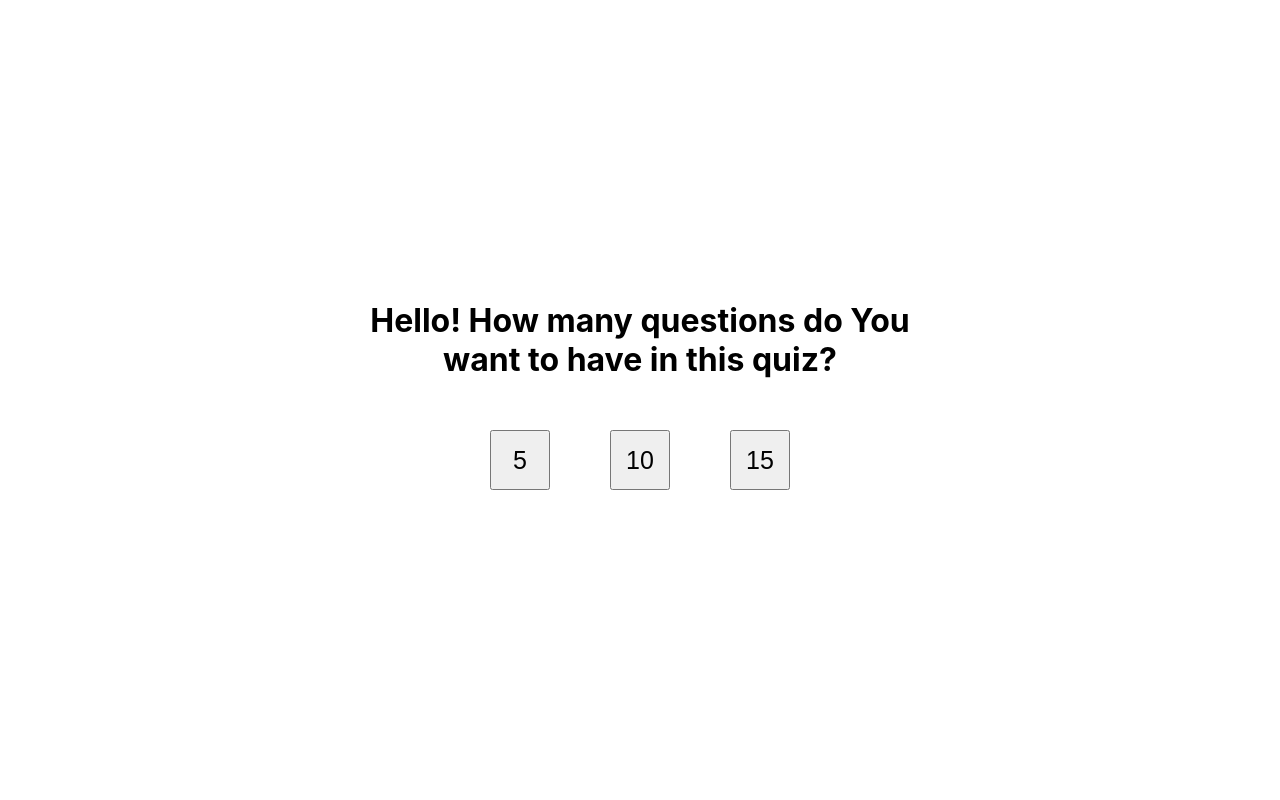
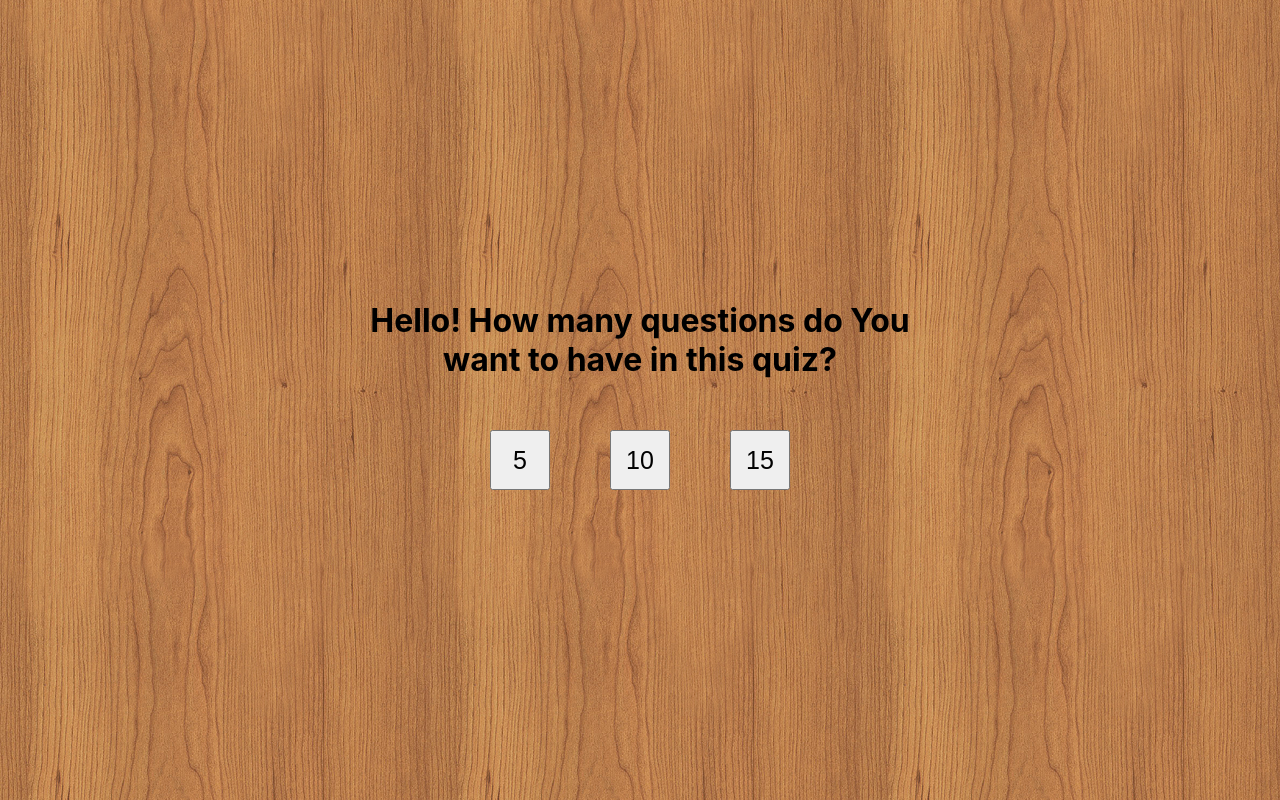
Before and after one commit to barbaraszott/quiz-lock, a React (Create React App) app: page / in a window 1280 px wide. Built offline with nearby package versions, Linux system fonts and the light colour scheme.

Commit message:
Add wooden background

```diff
--- a/src/index.css
+++ b/src/index.css
@@ -1,3 +1,7 @@
+html {
+	background: url(../src/wood-background.png) repeat;
+}
+
 body {
 	margin: 0;
 	font-family: -apple-system, BlinkMacSystemFont, "Segoe UI", "Roboto", "Oxygen", "Ubuntu", "Cantarell", "Fira Sans",
```
Also changed, not shown: src/wood-background.png (added).
